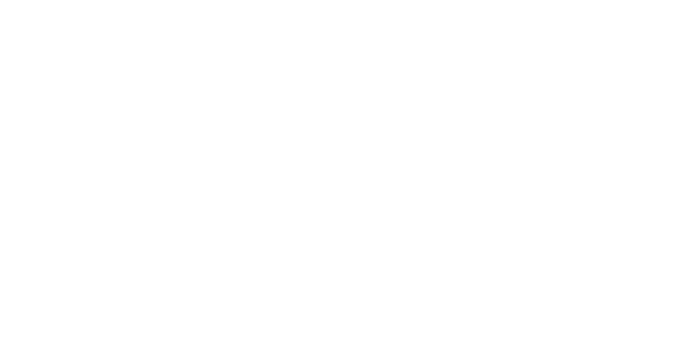
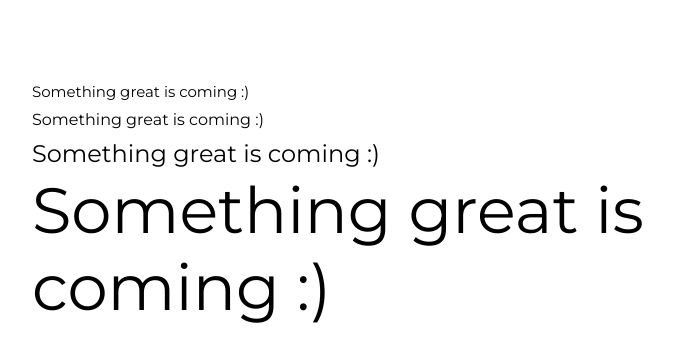
Before and after one commit to SzymonGos/portfolio_2.0, a Next.js app: page / in a window 1280 px wide. Shown: the top 362 px of the page, without its empty margins (224-897 px from the left). Built offline with nearby package versions, Linux system fonts and the light colour scheme.

Commit message:
add font-sizes

```diff
--- a/pages/index.tsx
+++ b/pages/index.tsx
@@ -1,7 +1,12 @@
 export default function Homepage() {
   return (
     <div className=' max-w-3xl mx-auto my-20'>
-      <main></main>
+      <main>
+        <div className='text-sm'>Something great is coming :)</div>
+        <div>Something great is coming :)</div>
+        <div className='text-lg'>Something great is coming :)</div>
+        <div className='text-xl'>Something great is coming :)</div>
+      </main>
     </div>
   )
 }
--- a/tailwind.config.js
+++ b/tailwind.config.js
@@ -7,7 +7,10 @@
         'butler-stencil': ['Butler Stencil'],
       },
       fontSize: {
-        base: ['1.125rem', '2rem'], // 18px 32px
+        sm: ['0.937rem', '1.5rem'], // 15px 24px
+        base: ['1rem', '2rem'], // 16px 32px
+        lg: ['1.5rem', '2.25rem'], // 24px 36px
+        xl: ['4rem', '4.8rem'], // 64px 76.8px
       },
       fontWeight: {
         normal: 400,
```
